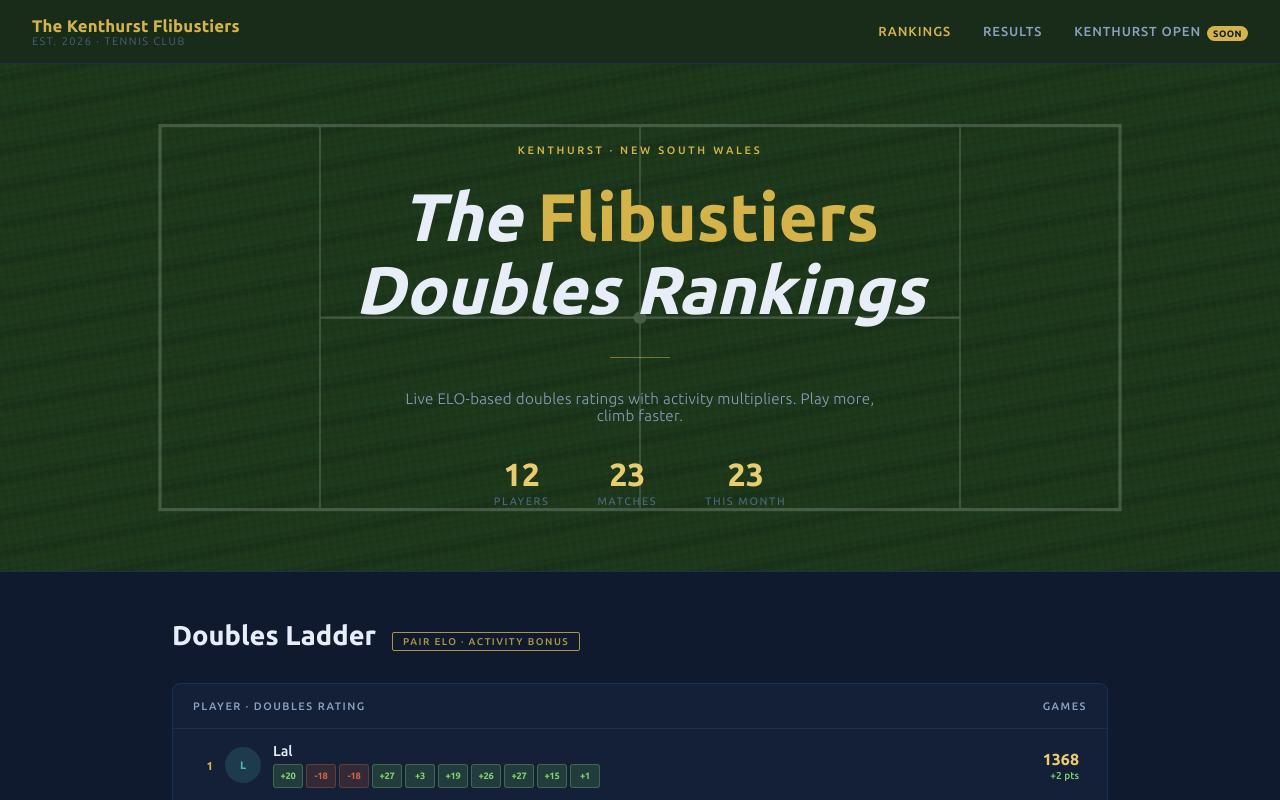
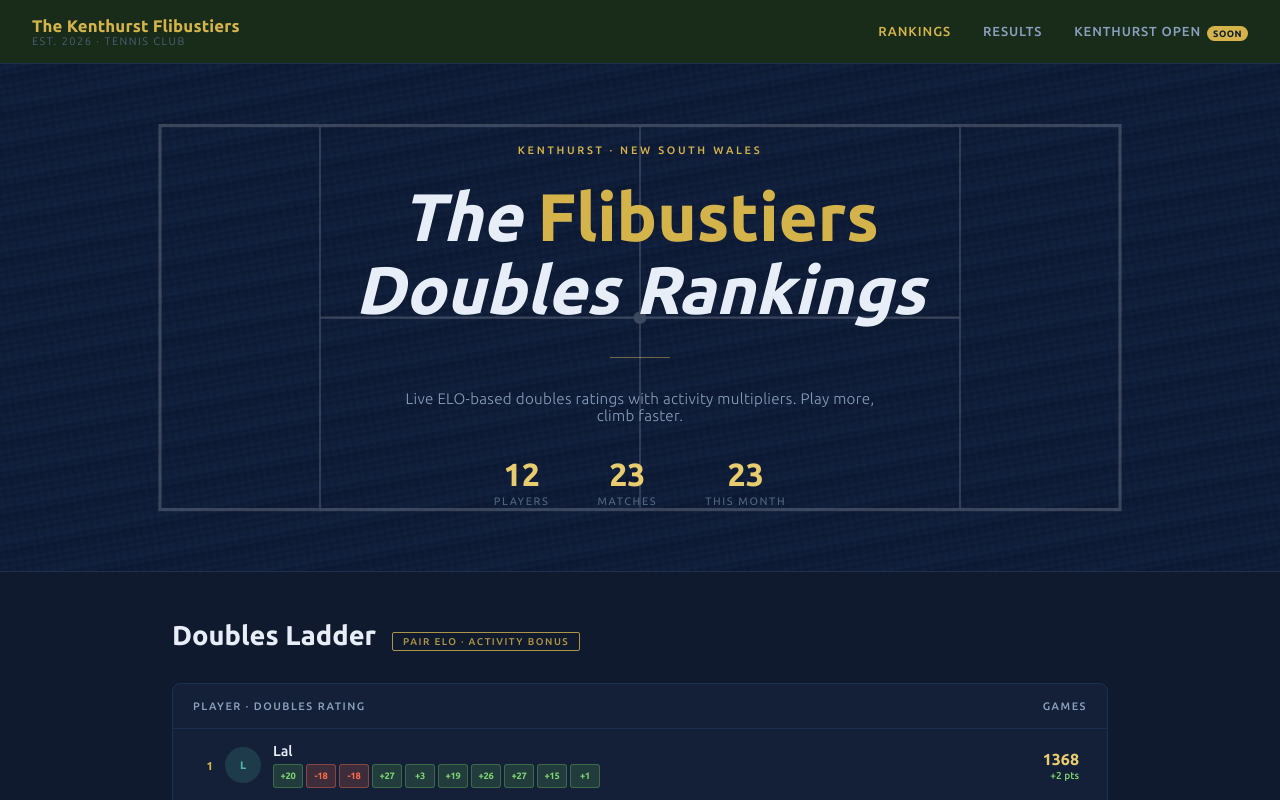
Before and after one commit to dmitridrozdov/kenthurst-flibustiers, a Next.js app: page / in a window 1280 px wide. Shown: the top 800 px of the page. Built offline with nearby package versions, Linux system fonts and the light colour scheme.

Commit message:
Update page.module.css

```diff
--- a/src/app/page.module.css
+++ b/src/app/page.module.css
@@ -22,13 +22,12 @@
     ),
     repeating-linear-gradient(
       170deg,
-      rgba(30,60,25,0.9),
-      rgba(22,48,18,0.9) 18px,
-      rgba(28,56,22,0.9) 18px,
-      rgba(28,56,22,0.9) 36px
+      rgba(14, 30, 60, 0.95),
+      rgba(10, 22, 48, 0.95) 18px,
+      rgba(12, 26, 54, 0.95) 18px,
+      rgba(12, 26, 54, 0.95) 36px
     );
 }
-
 .court {
   position: absolute;
   inset: 0;
@@ -391,7 +390,7 @@
 }
 
 .histLoss {
-  background: rgba(200, 90, 58, 0.18);
-  color: var(--red);
-  border: 1px solid rgba(200, 90, 58, 0.35);
+  background: rgba(255, 107, 74, 0.18);
+  color: #ff6b4a;
+  border: 1px solid rgba(255, 107, 74, 0.4);
 }
```
